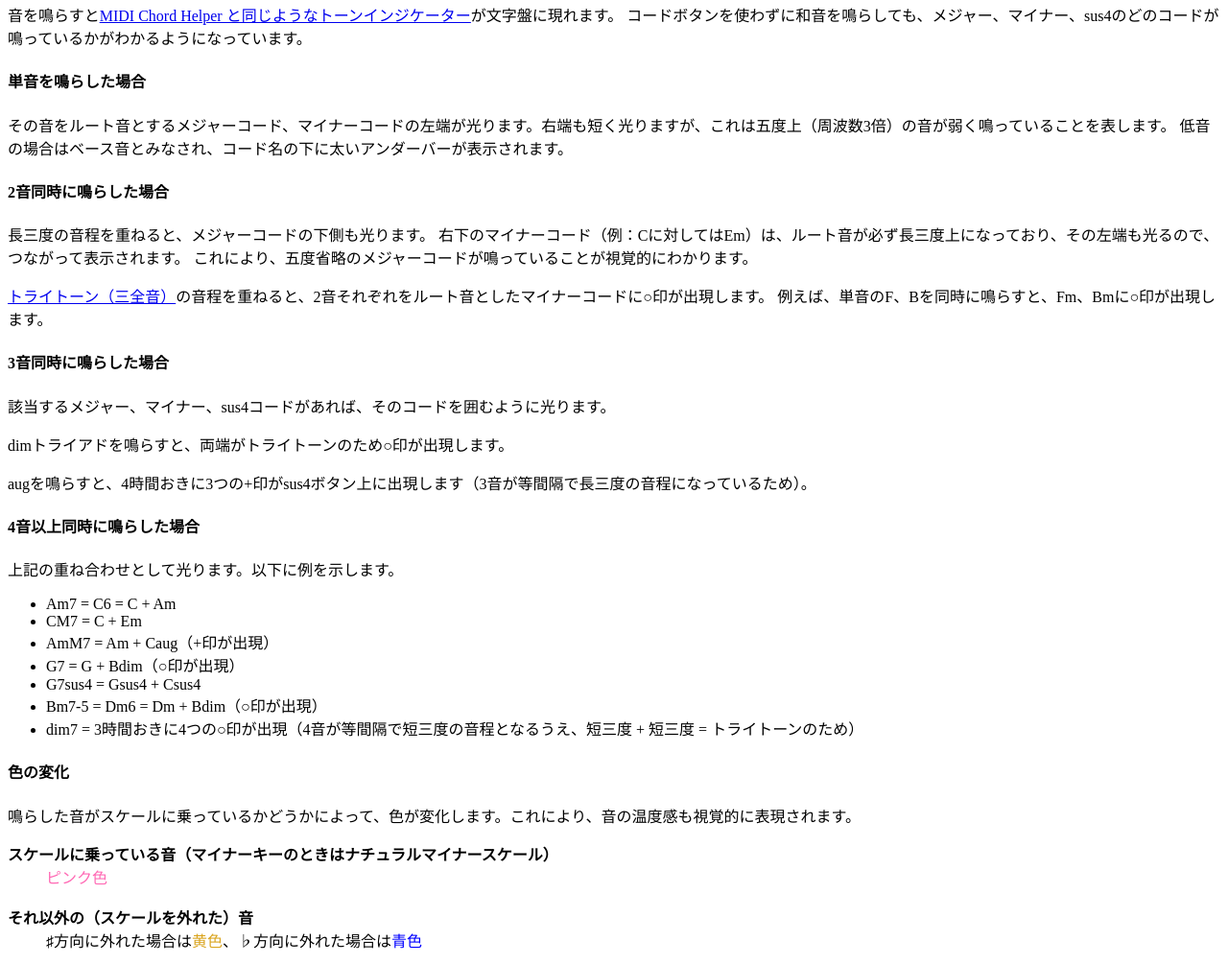
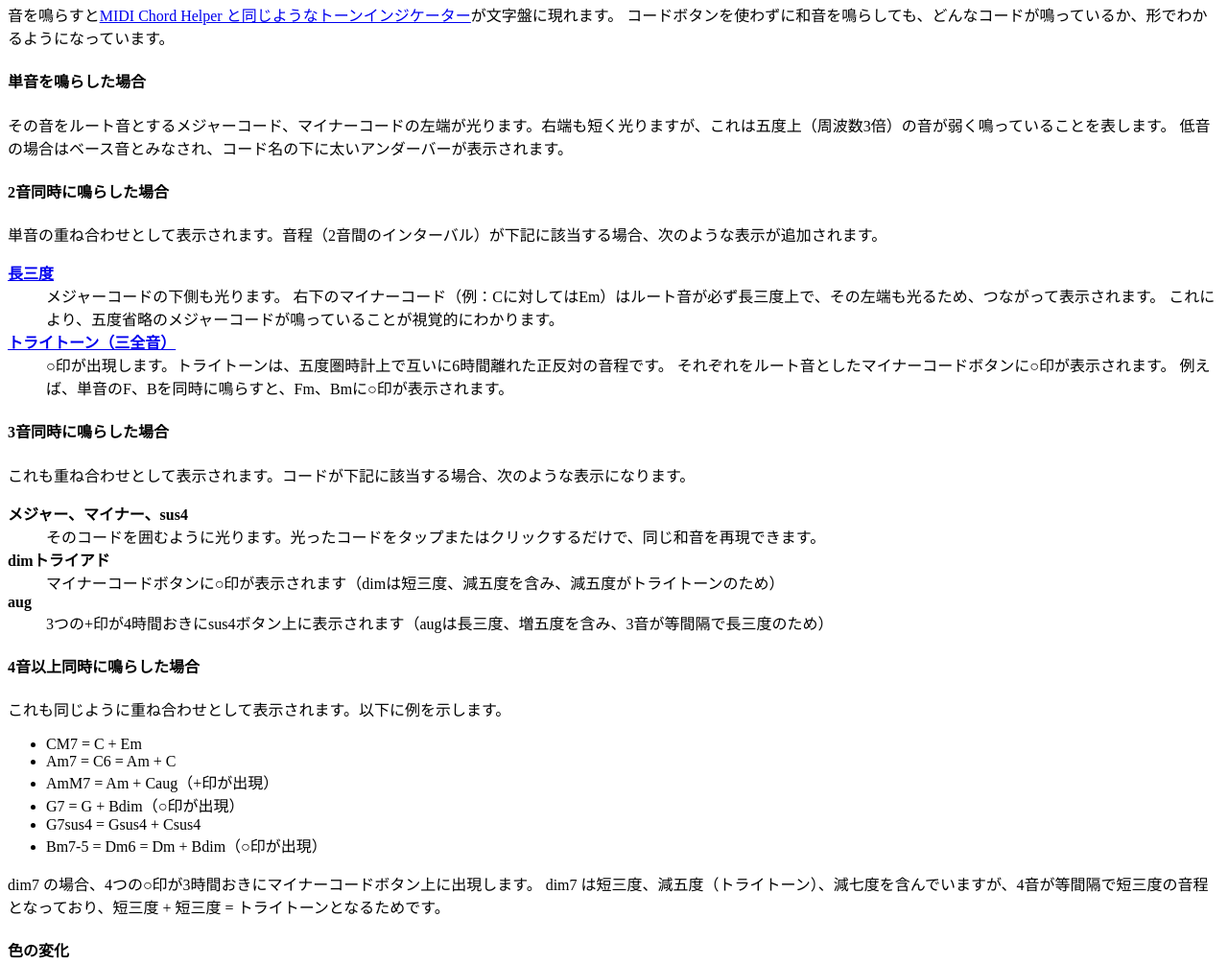
Before and after one commit to kamide-akiyoshi/kamide-akiyoshi.github.io, a plain HTML site: page clockchord/index.html in a window 1280 px wide. Shown: the part 2383-3388 px from the top of the page at 96% size. Drawn offline with Linux system fonts and the light colour scheme; a script that the page names is missing.

Commit message:
Improve description

```diff
--- a/clockchord/index.html
+++ b/clockchord/index.html
@@ -794,34 +794,47 @@
 <p>音を鳴らすと<a
  href="http://www.yk.rim.or.jp/~kamide/music/chordhelper/manual.html#chord_display"
  target="_blank">MIDI Chord Helper と同じようなトーンインジケーター</a>が文字盤に現れます。
-コードボタンを使わずに和音を鳴らしても、メジャー、マイナー、sus4のどのコードが鳴っているかがわかるようになっています。
+コードボタンを使わずに和音を鳴らしても、どんなコードが鳴っているか、形でわかるようになっています。
 </p>
 <h4>単音を鳴らした場合</h4>
 <p>その音をルート音とするメジャーコード、マイナーコードの左端が光ります。右端も短く光りますが、これは五度上（周波数3倍）の音が弱く鳴っていることを表します。
 低音の場合はベース音とみなされ、コード名の下に太いアンダーバーが表示されます。</p>
 <h4>2音同時に鳴らした場合</h4>
-<p>長三度の音程を重ねると、メジャーコードの下側も光ります。
-	右下のマイナーコード（例：Cに対してはEm）は、ルート音が必ず長三度上になっており、その左端も光るので、つながって表示されます。
-	これにより、五度省略のメジャーコードが鳴っていることが視覚的にわかります。</p>
-<p><a href="https://ja.wikipedia.org/wiki/%E4%B8%89%E5%85%A8%E9%9F%B3" target="_blank">トライトーン（三全音）</a
-	>の音程を重ねると、2音それぞれをルート音としたマイナーコードに○印が出現します。
-	例えば、単音のF、Bを同時に鳴らすと、Fm、Bmに○印が出現します。
-</p>
+<p>単音の重ね合わせとして表示されます。音程（2音間のインターバル）が下記に該当する場合、次のような表示が追加されます。</p>
+<dl>
+<dt><a href="https://ja.wikipedia.org/wiki/%E9%95%B7%E4%B8%89%E5%BA%A6" target="_blank">長三度</a></dt>
+<dd>メジャーコードの下側も光ります。
+	右下のマイナーコード（例：Cに対してはEm）はルート音が必ず長三度上で、その左端も光るため、つながって表示されます。
+	これにより、五度省略のメジャーコードが鳴っていることが視覚的にわかります。
+</dd>
+<dt><a href="https://ja.wikipedia.org/wiki/%E4%B8%89%E5%85%A8%E9%9F%B3" target="_blank">トライトーン（三全音）</a></dt>
+<dd>○印が出現します。トライトーンは、五度圏時計上で互いに6時間離れた正反対の音程です。
+	それぞれをルート音としたマイナーコードボタンに○印が表示されます。
+	例えば、単音のF、Bを同時に鳴らすと、Fm、Bmに○印が表示されます。
+</dd>
+</dl>
 <h4>3音同時に鳴らした場合</h4>
-<p>該当するメジャー、マイナー、sus4コードがあれば、そのコードを囲むように光ります。</p>
-<p>dimトライアドを鳴らすと、両端がトライトーンのため○印が出現します。</p>
-<p>augを鳴らすと、4時間おきに3つの+印がsus4ボタン上に出現します（3音が等間隔で長三度の音程になっているため）。</p>
+<p>これも重ね合わせとして表示されます。コードが下記に該当する場合、次のような表示になります。</p>
+<dl>
+<dt>メジャー、マイナー、sus4</dt>
+<dd>そのコードを囲むように光ります。光ったコードをタップまたはクリックするだけで、同じ和音を再現できます。</dd>
+<dt>dimトライアド</dt>
+<dd>マイナーコードボタンに○印が表示されます（dimは短三度、減五度を含み、減五度がトライトーンのため）</dd>
+<dt>aug</dt>
+<dd>3つの+印が4時間おきにsus4ボタン上に表示されます（augは長三度、増五度を含み、3音が等間隔で長三度のため）</dd>
+</dl>
 <h4>4音以上同時に鳴らした場合</h4>
-<p>上記の重ね合わせとして光ります。以下に例を示します。</p>
+<p>これも同じように重ね合わせとして表示されます。以下に例を示します。</p>
 <ul>
-	<li>Am7 = C6 = C + Am</li>
 	<li>CM7 = C + Em</li>
+	<li>Am7 = C6 = Am + C</li>
 	<li>AmM7 = Am + Caug（+印が出現）</li>
 	<li>G7 = G + Bdim（○印が出現）</li>
 	<li>G7sus4 = Gsus4 + Csus4</li>
 	<li>Bm7-5 = Dm6 = Dm + Bdim（○印が出現）</li>
-	<li>dim7 = 3時間おきに4つの○印が出現（4音が等間隔で短三度の音程となるうえ、短三度 + 短三度 = トライトーンのため）</li>
 </ul>
+<p>dim7 の場合、4つの○印が3時間おきにマイナーコードボタン上に出現します。
+	dim7 は短三度、減五度（トライトーン）、減七度を含んでいますが、4音が等間隔で短三度の音程となっており、短三度 + 短三度 = トライトーンとなるためです。</p>
 <h4>色の変化</h4>
 <p>鳴らした音がスケールに乗っているかどうかによって、色が変化します。これにより、音の温度感も視覚的に表現されます。</p>
 <dl>
@@ -888,7 +901,7 @@ MIDI Chord Helperと同様、選んだ調号に応じて背景色が動き、時
 </p>
 <p>再生すると、Songleの音楽地図に基づいてビート、コードの情報がClockChordに送信され、自動的にコードが鳴ります。</p>
 <p>MIDI再生時と同様、背景色が自動的に🌛ダークモード/🪭Pieモードに設定され、
-まるでイルミネーションのように時計の文字盤が美しく光り輝き、視覚的にも「能動的音楽鑑賞」を楽しめます。
+まるでイルミネーションのようにトーンインジケータが時計の文字盤上で美しく光り輝き、視覚的にも「能動的音楽鑑賞」を楽しめます。
 キー（調）についても複数の手段で特定を試み、特定できた場合は表示に反映します。
 これにより、そのキーにおけるコードの役割が視覚的にわかるようになります。視覚と聴覚の相乗効果で感動し、鳥肌が立つかも知れませんw
 </p>
```
